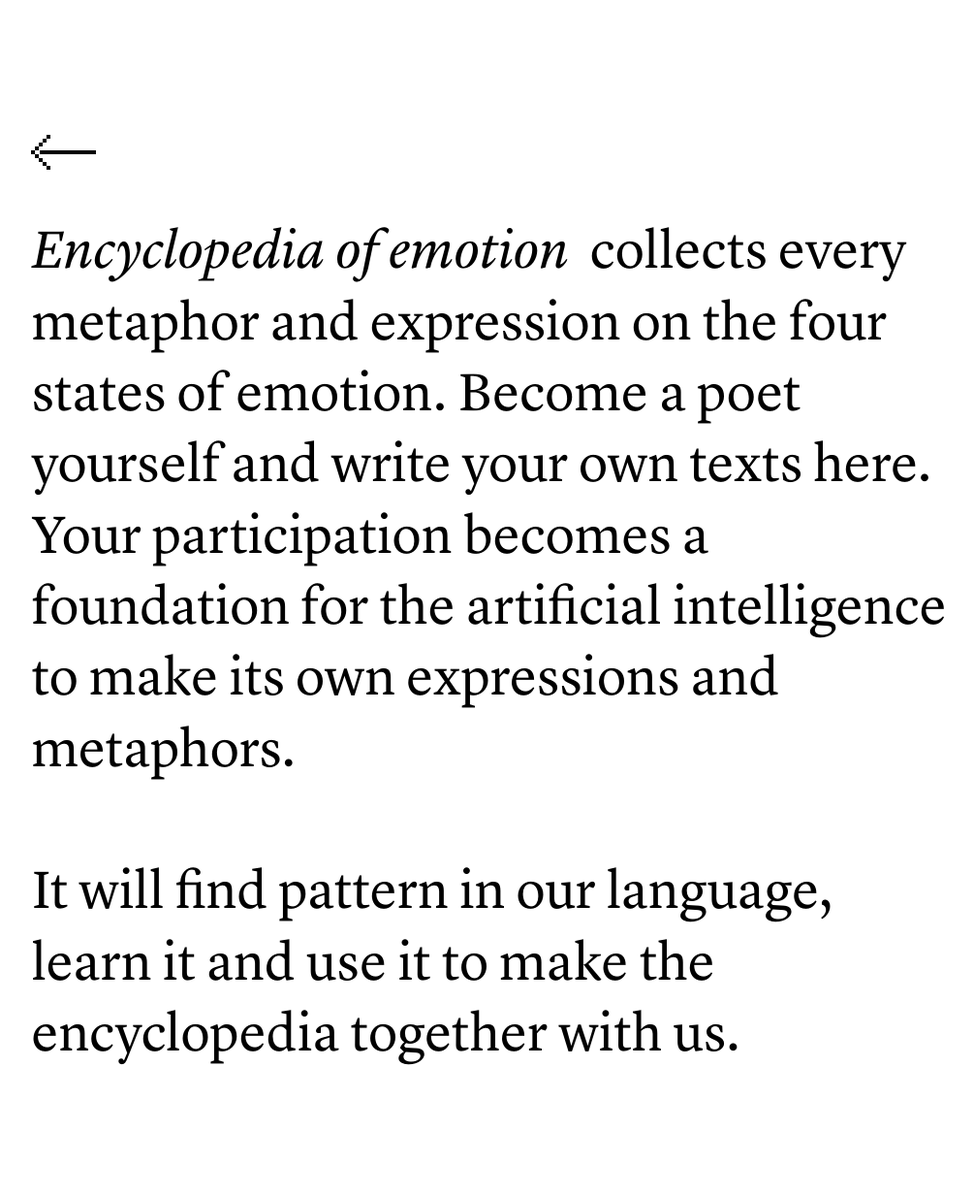
After one commit to seo-kyung/encyclopedia, a Flask app: page /encyclopedia in a window 1280 px wide. The commit adds this page. Shown: the whole page at 97% size, without its empty margins (134-1139 px from the left). Run offline with Flask 2, Linux system fonts and the light colour scheme; some libraries are stand-ins or nearby versions.

Commit message:
Add about page

```diff
--- a/app.py
+++ b/app.py
@@ -56,6 +56,11 @@ def root():
                 print(f"Could not retrieve data file for {emotion}.")
 
     return render_template('main.html', **args)
+
+
+@app.route('/encyclopedia')
+def renderEncyclopedia():
+    return render_template('encyclopedia.html')
 
 
 def renderEmotion(emotion):
--- a/static/assets/css/enclopedia.css
+++ b/static/assets/css/encyclopedia.css
@@ -16,11 +16,11 @@
 }
 body{
     font-size: 0;
-    width: 1080px;
-    height: 1920px;
     margin: auto;
     background: white;
     text-align: left;
+    height: 100%;
+    margin: 10vw 13vw;
 }
 .head_container{
     width: 100%;
@@ -28,7 +28,6 @@ body{
     display: inline-block;
 }
 .header{
-    margin: 75px 98px;
     height: 0px;
 }
 .icon{
@@ -43,14 +42,9 @@ img{
 }
 .hiddenScroll{
     width: 100%;
-    max-height: 1587px;
-    margin: calc(186px - 130px) 98px;
     overflow: hidden;
 }
 .contents_container{
-    max-height: 1587px;
-    width: calc(100% + 50px);
-    padding-right: 246px;
     overflow: scroll;
 }
 .contents{
@@ -67,6 +61,7 @@ img{
     font-size: 42pt;
     line-height: 55pt;
     margin-top: 50px;
+    width: 100%;
 }
 .highlight{
     font-family: Lyon_Italic;
--- /dev/null
+++ b/templates/encyclopedia.html
@@ -0,0 +1,29 @@
+<!DOCTYPE html>
+<html lang="en">
+  <head>
+    <meta charset="UTF-8" />
+    <title>encyclopedia of emotion</title>
+    <link rel="stylesheet" type="text/css" href="{{ url_for('static',filename='assets/css/encyclopedia.css') }}" />
+  </head>
+  <body>
+    <header>
+      <div class="header">
+        <a href="/" class="icon" id="back" style="cursor: pointer;">
+          <img src="{{ url_for('static',filename='assets/img/back_icon.png') }}" height="85" width="176" />
+        </a>
+      </div>
+    </header>
+    <div class="hiddenScroll">
+      <div class="contents_container" id="controller">
+        <div class="contents">
+          <div id="enclo">
+            <div class="highlight">Encyclopedia of emotion</div>
+            &nbsp;collects every metaphor and expression on the four states of emotion. Become a poet yourself and write your own texts here. Your
+            participation becomes a foundation for the artificial intelligence to make its own expressions and metaphors. <br /><br />
+            It will find pattern in our language, learn it and use it to make the encyclopedia together with us.
+          </div>
+        </div>
+      </div>
+    </div>
+  </body>
+</html>
--- a/templates/main.html
+++ b/templates/main.html
@@ -7,9 +7,9 @@
   </head>
   <body>
     <div class="contents">
-      <div class="landing" id="emotions" style="cursor: pointer;">
+      <a href="/encyclopedia" class="landing" id="emotions" style="cursor: pointer;">
         Encyclopedia of emotion
-      </div>
+      </a>
       <br />
       is for/made by both humans and artificial intelligence. It consists of four states of emotion.<br />
       <a href="/joy" class="landing" id="joy" style="cursor: pointer;">Joy</a> with
```
Also changed, not shown: static/assets/css/main.css (+21 -0 lines).
